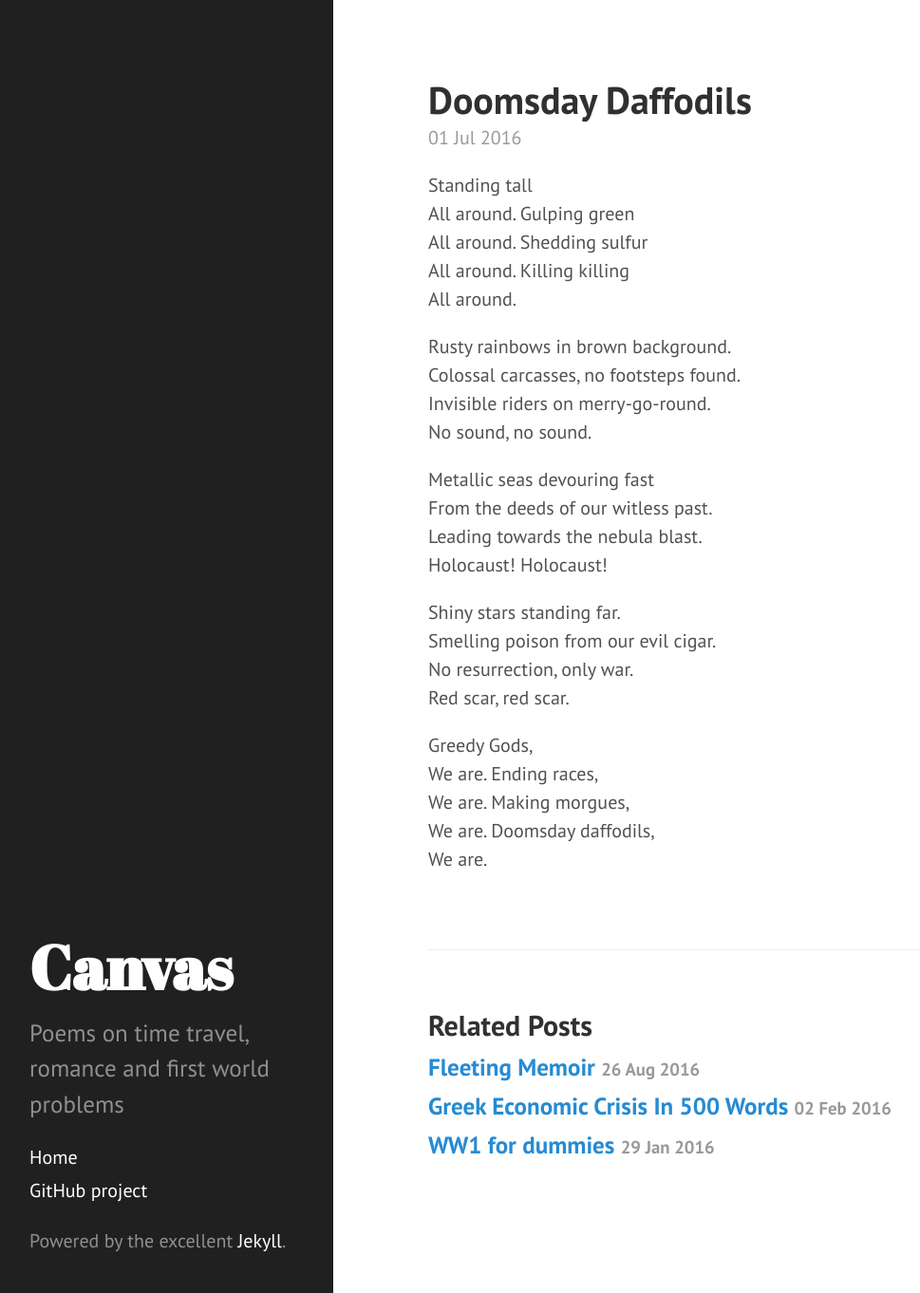
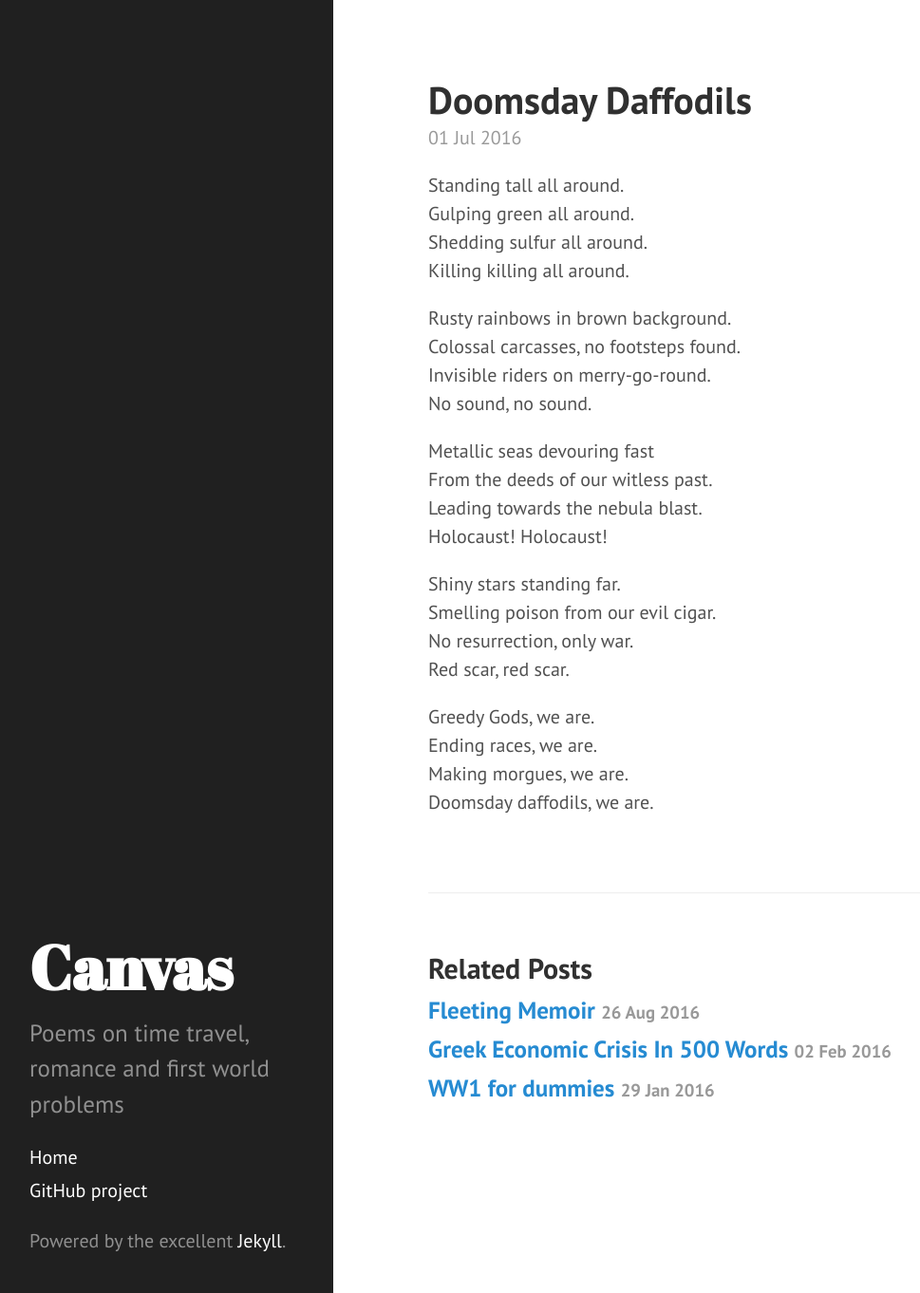
Before and after one commit to pratishgupta91/pratishgupta91.github.io, a Jekyll site: the page built from _posts/2016-07-01-Doomsday Dafodils.markdown, in a window 1280 px wide and 1362 px high. Shown: the whole window at 95% size, without its empty margins (9-978 px from the left). Built offline with Jekyll 4.4.1, drawn with Linux system fonts in a browser that asks for light colours; Markdown is read by kramdown in place of the engine named in the settings; comment, search, counter and statistics services are not loaded.

```diff
--- a/_posts/2016-07-01-Doomsday Dafodils.markdown
+++ b/_posts/2016-07-01-Doomsday Dafodils.markdown
@@ -6,11 +6,10 @@ tags:   [Poerty, Philosophy]
 comments: True
 ---
 
-Standing tall
-All around. Gulping green
-All around. Shedding sulfur
-All around. Killing killing
-All around.
+Standing tall all around.
+Gulping green all around.
+Shedding sulfur all around.
+Killing killing all around.
 
 Rusty rainbows in brown background.
 Colossal carcasses, no footsteps found.
@@ -27,8 +26,7 @@ Smelling poison from our evil cigar.
 No resurrection, only war.
 Red scar, red scar.
 
-Greedy Gods,
-We are. Ending races,
-We are. Making morgues,
-We are. Doomsday daffodils,
-We are.
+Greedy Gods, we are.
+Ending races, we are.
+Making morgues, we are.
+Doomsday daffodils, we are.
```
